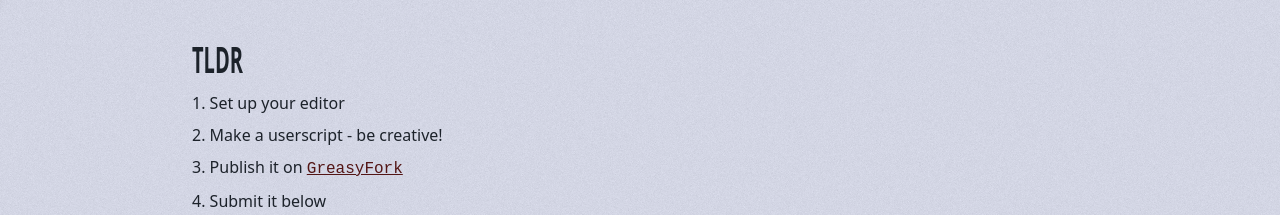
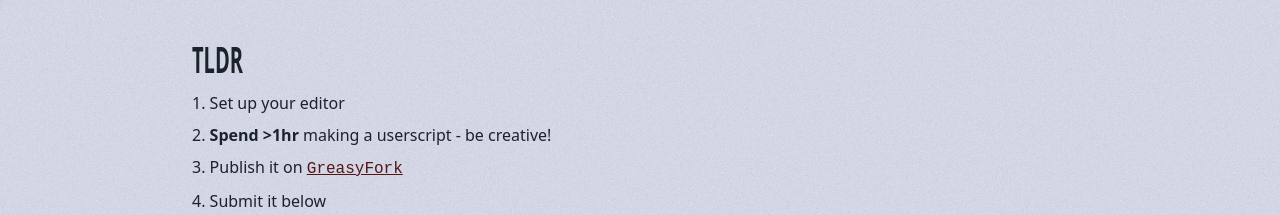
Before and after one commit to hackclub/fix-it, a SvelteKit app: page / in a window 1280 px wide. Shown: the part 2622-2837 px from the top of the page. Built offline with nearby package versions, Linux system fonts and the light colour scheme.

Commit message:
Specify >1hr

```diff
--- a/src/routes/+page.svelte
+++ b/src/routes/+page.svelte
@@ -257,7 +257,7 @@
 
 <ol class="mb-12 list-inside list-decimal space-y-2 text-[#1C222A]">
     <li>Set up your editor</li>
-    <li>Make a userscript - be creative!</li>
+    <li><strong>Spend >1hr</strong> making a userscript - be creative!</li>
     <li>Publish it on <a href="https://greasyfork.org/" class="font-mono text-[#531515] underline">GreasyFork</a></li>
     <li>Submit it below</li>
     <li>Get some stickers!</li>
```
